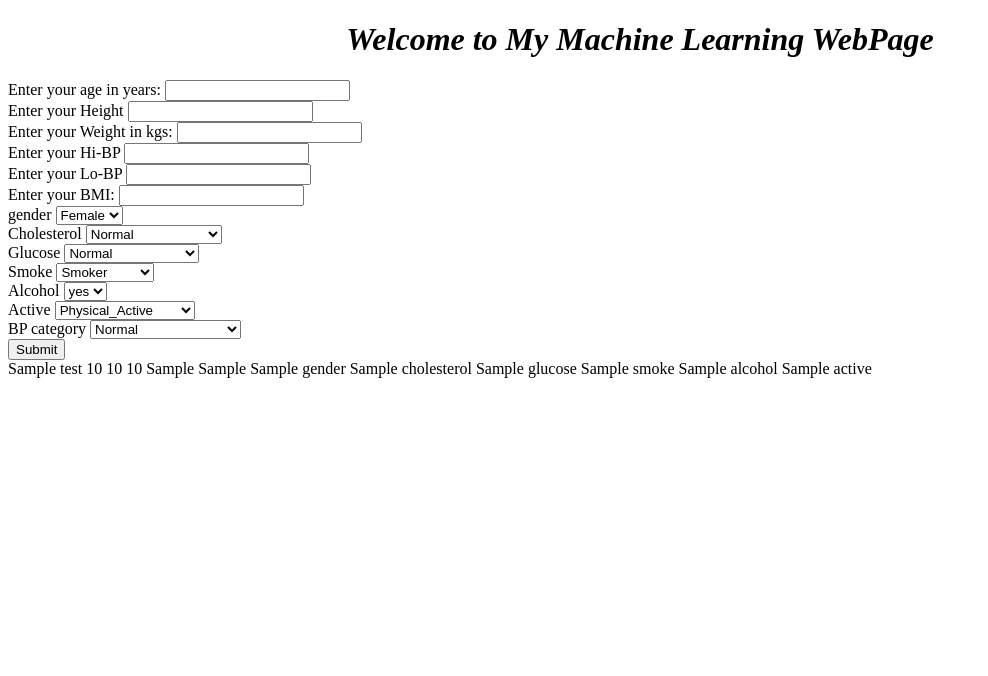
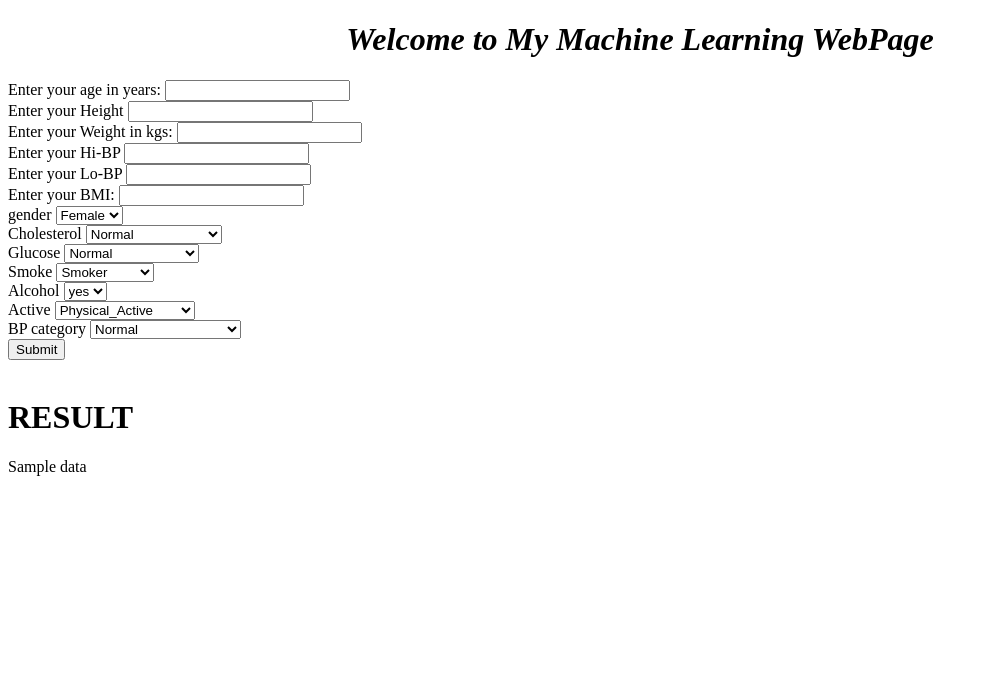
Before and after one commit to Manishkumar902/Project_cardio, a Flask app: template templates/index.html in a window 1280 px wide. Shown: the top 676 px of the page, without its empty margins (0-988 px from the left). Run offline with Flask 3, Linux system fonts and the light colour scheme; the template is opened without the code that fills it: most values are stand-ins (such as "Sample title", 1, 10 or a date in 2020); parts of the project's set-up code (start-up, migrations or seed data) failed here and were passed over.

Commit message:
new changes

```diff
--- a/app.py
+++ b/app.py
@@ -10,7 +10,7 @@ from sklearn.compose import ColumnTransformer
 
 app = Flask(__name__)
 
-# model = pickle.load(open('best_tree_classifier.pkl','rb'))
+model = pickle.load(open('xgb_classifier.pkl','rb'))
 
 @app.route("/",methods=['GET'])
 def Home():
@@ -25,7 +25,7 @@ def prediction():
         ap_hi = float(request.form.get("ap_hi"))
         ap_lo = float(request.form.get("ap_lo"))
         gender = float(request.form.get("gender"))
-        cholesterol = float(request.form.get("cholesterol"))
+        cholesterol = float(request.form.get("Cholesterol"))
         glucose = float(request.form.get("Glucose"))
         smoke = float(request.form.get("Smoke"))
         alcohol = float(request.form.get("Alcohol"))
--- a/templates/index.html
+++ b/templates/index.html
@@ -1,10 +1,12 @@
 <!DOCTYPE html>
 <html lang="en">
+
 <head>
   <meta charset="UTF-8">
   <meta name="viewport" content="width=device-width, initial-scale=1.0">
   <title>Document</title>
 </head>
+
 <body>
   <h1>
     <center><i>Welcome to My Machine Learning WebPage</i></center>
@@ -100,19 +102,11 @@
   </form>
 
   </label>
+  <br>
+  <h1>RESULT</h1>
+  {{data}}
 
-  {{test}}
-  {{ age }}
-  {{ height }}
-  {{ weight }}
-  {{ ap_hi }}
-  {{ ap_lo }}
-  {{ gender }}
-  {{ cholesterol }}
-  {{ glucose }}
-  {{ smoke }}
-  {{ alcohol }}
-  {{ active }}
 
 </body>
+
 </html>
```
